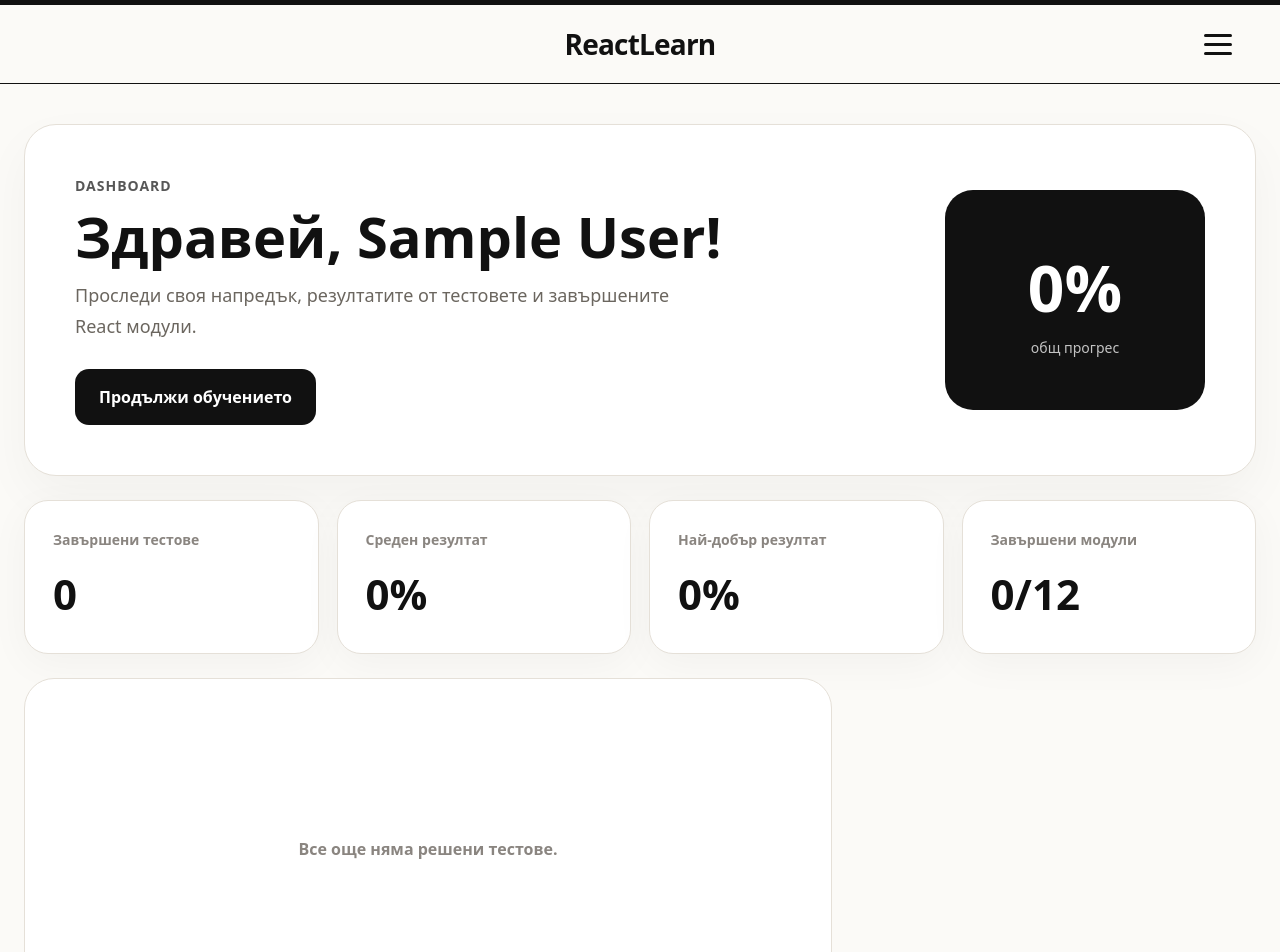
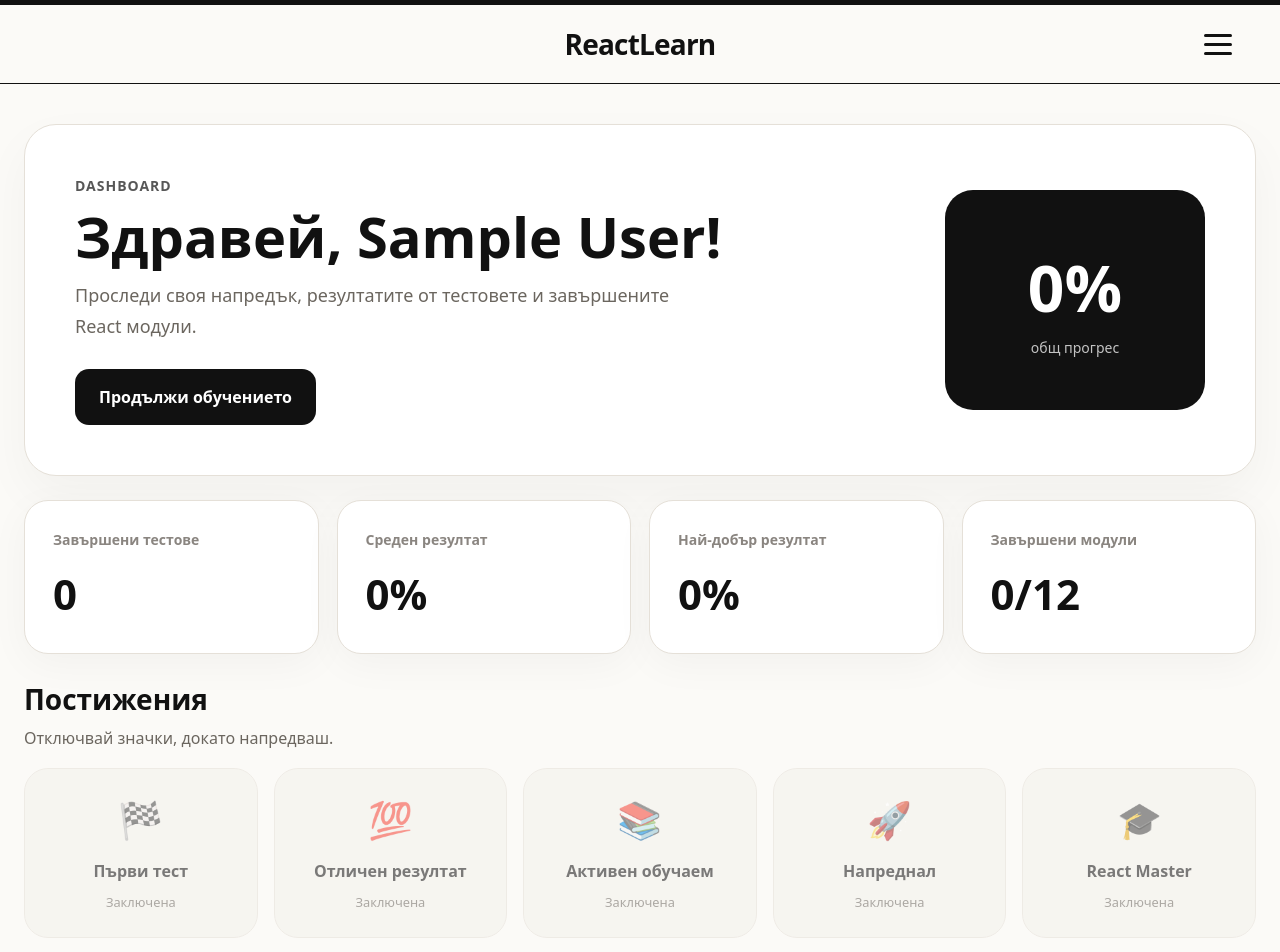
Before and after one commit to IvannIvannov/react-diploma-project, a React (Vite) app in the folder client/: page /dashboard in a window 1280 px wide. Shown: the top 952 px of the page. Built offline with nearby package versions, Linux system fonts and the light colour scheme; no server answers; sample sign-in values are in the browser's storage.

Commit message:
add achievement badges system to dashboard

```diff
--- a/client/src/pages/Dashboard.css
+++ b/client/src/pages/Dashboard.css
@@ -309,6 +309,75 @@
     font-size: 14px;
 }
 
+.badges-section {
+    margin-bottom: 24px;
+}
+
+.badges-header {
+    margin-bottom: 18px;
+}
+
+.badges-header h2 {
+    margin: 0 0 6px;
+    color: #111;
+    font-size: 28px;
+    font-weight: 900;
+}
+
+.badges-header p {
+    margin: 0;
+    color: #6b665f;
+}
+
+.badges-grid {
+    display: grid;
+    grid-template-columns: repeat(5, 1fr);
+    gap: 16px;
+}
+
+.badge-card {
+    padding: 24px;
+
+    border-radius: 24px;
+
+    text-align: center;
+
+    transition: 0.25s ease;
+}
+
+.badge-card.unlocked {
+    background: white;
+    border: 1px solid #e5e0d8;
+}
+
+.badge-card.locked {
+    background: #f3f1ec;
+    border: 1px solid #e5e0d8;
+    opacity: 0.55;
+}
+
+.badge-card span {
+    display: block;
+    margin-bottom: 12px;
+    font-size: 36px;
+}
+
+.badge-card strong {
+    display: block;
+    margin-bottom: 6px;
+    color: #111;
+}
+
+.badge-card small {
+    color: #6b665f;
+}
+
+@media (max-width: 1100px) {
+    .badges-grid {
+        grid-template-columns: repeat(2, 1fr);
+    }
+}
+
 @media (max-width: 800px) {
     .course-progress-list {
         grid-template-columns: 1fr;
--- a/client/src/pages/Dashboard.tsx
+++ b/client/src/pages/Dashboard.tsx
@@ -75,6 +75,34 @@ const Dashboard = () => {
     (course) => course.id === latestResult?.courseId,
   );
 
+  const badges = [
+    {
+      title: "Първи тест",
+      icon: "🏁",
+      unlocked: completedTests >= 1,
+    },
+    {
+      title: "Отличен резултат",
+      icon: "💯",
+      unlocked: bestScore === 100,
+    },
+    {
+      title: "Активен обучаем",
+      icon: "📚",
+      unlocked: completedTests >= 5,
+    },
+    {
+      title: "Напреднал",
+      icon: "🚀",
+      unlocked: courseProgress >= 50,
+    },
+    {
+      title: "React Master",
+      icon: "🎓",
+      unlocked: courseProgress === 100,
+    },
+  ];
+
   return (
     <main className="dashboard-page">
       <section className="dashboard-welcome">
@@ -118,6 +146,28 @@ const Dashboard = () => {
           <strong>
             {completedCourses.length}/{courses.length}
           </strong>
+        </div>
+      </section>
+
+      <section className="badges-section">
+        <div className="badges-header">
+          <h2>Постижения</h2>
+          <p>Отключвай значки, докато напредваш.</p>
+        </div>
+
+        <div className="badges-grid">
+          {badges.map((badge) => (
+            <div
+              key={badge.title}
+              className={`badge-card ${badge.unlocked ? "unlocked" : "locked"}`}
+            >
+              <span>{badge.icon}</span>
+
+              <strong>{badge.title}</strong>
+
+              <small>{badge.unlocked ? "Отключена" : "Заключена"}</small>
+            </div>
+          ))}
         </div>
       </section>
 
```
